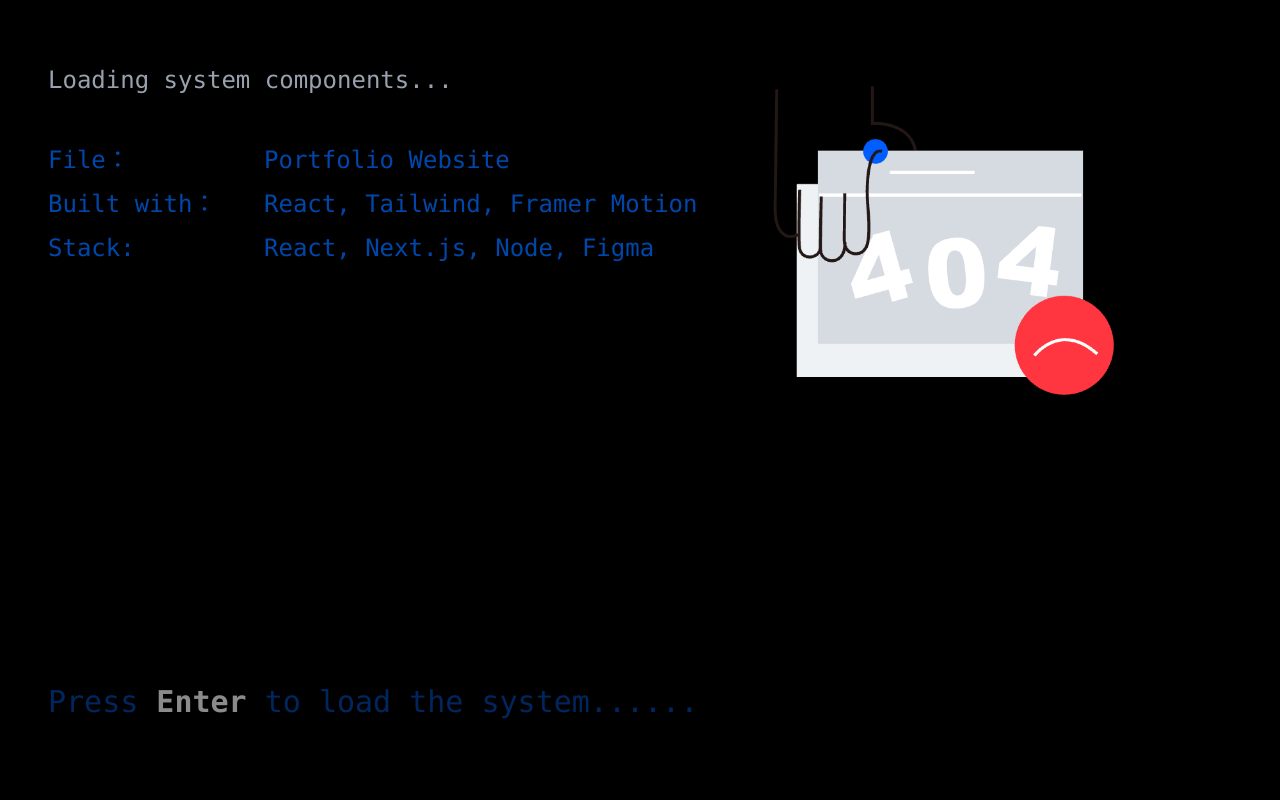
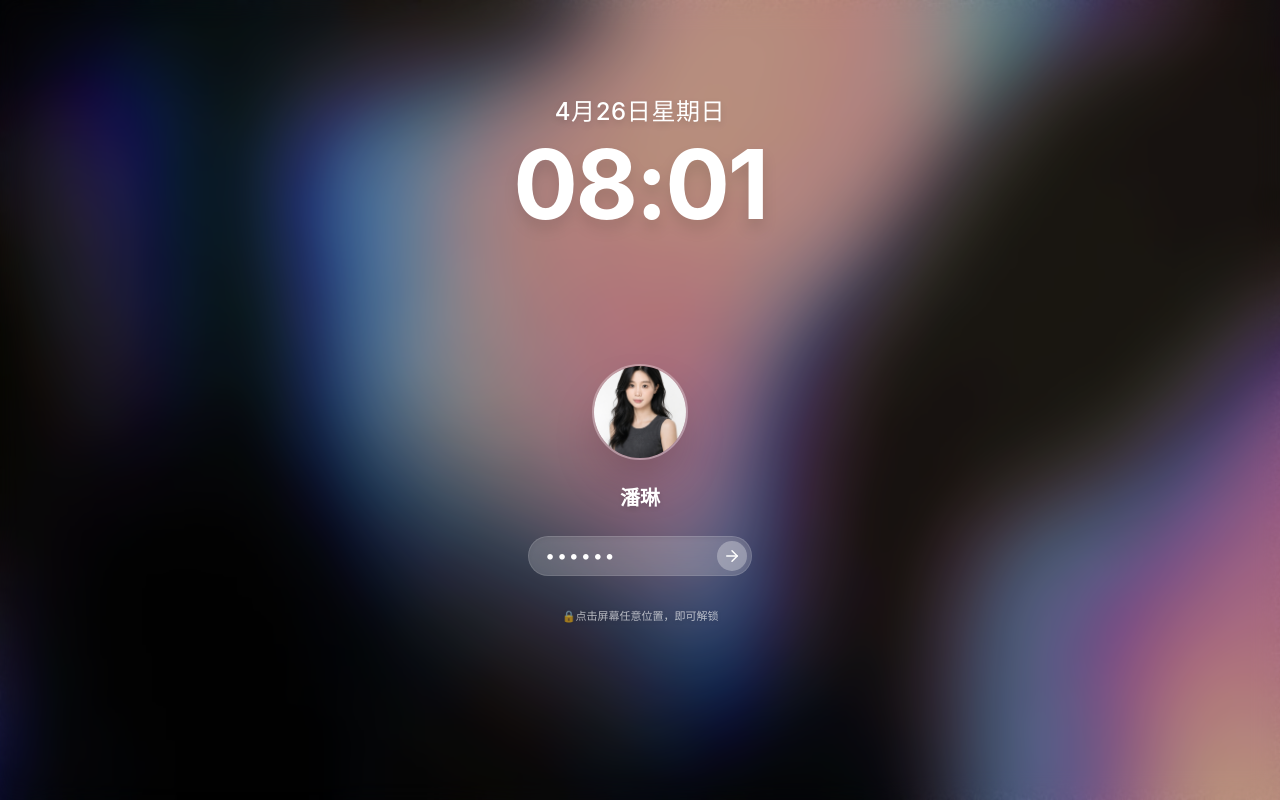
Before and after one commit to lindaaaaapan1011/portfolio, a React (Vite) app: page / in a window 1280 px wide. Built offline with nearby package versions, Linux system fonts and the light colour scheme.

Commit message:
Refactor app state from terminal to lock screen

```diff
--- a/src/App.jsx
+++ b/src/App.jsx
@@ -35,62 +35,7 @@ const RetroCursor = ({ x, y, visible }) => (
 );
 
 // ==========================================
-// 2. 状态 1：复古终端加载页 (Terminal)
-// ==========================================
-const TerminalScreen = ({ onComplete }) => {
-  useEffect(() => {
-    const handleKeyDown = (e) => {
-      if (e.key === 'Enter') onComplete();
-    };
-    window.addEventListener('keydown', handleKeyDown);
-    return () => window.removeEventListener('keydown', handleKeyDown);
-  }, [onComplete]);
-
-  return (
-    <div className={`w-full h-screen bg-black text-[#0047AB] font-mono p-12 text-2xl flex flex-col justify-between cursor-pointer selection:bg-blue-900 ${APPLE_FONT_CLASS}`} onClick={onComplete}>
-      <div className="flex justify-between items-start relative w-full">
-        <motion.div
-          className="w-full max-w-4xl"
-          initial="hidden"
-          animate="visible"
-          variants={{
-            hidden: { opacity: 0 },
-            visible: { opacity: 1, transition: { staggerChildren: 0.1 } }
-          }}
-        >
-          <motion.p variants={{ hidden: { opacity: 0 }, visible: { opacity: 1 } }} className="mb-12 mt-4 text-gray-400">Loading system components...</motion.p>
-          {[
-            { label: 'File：', val: 'Portfolio Website' },
-            { label: 'Built with：', val: 'React, Tailwind, Framer Motion' },
-            { label: 'Stack:', val: 'React, Next.js, Node, Figma' },
-          ].map((item, i) => (
-            <motion.div key={i} className="flex items-start gap-6 mt-3 min-w-[760px]" variants={{ hidden: { opacity: 0, x: -20 }, visible: { opacity: 1, x: 0 } }}>
-              <span className="inline-block w-48 shrink-0">{item.label}</span>
-              <span>{item.val}</span>
-            </motion.div>
-          ))}
-        </motion.div>
-        <motion.img
-          initial={{ opacity: 0, y: -20 }}
-          animate={{ opacity: 1, y: 0 }}
-          transition={{ delay: 0.8, duration: 0.8 }}
-          src="/404.png"
-          alt="404 Error"
-          className="absolute right-8 top-0 w-[512px] object-contain drop-shadow-2xl"
-        />
-      </div>
-      <motion.div
-        initial={{ opacity: 0 }} animate={{ opacity: [0, 1, 0] }} transition={{ repeat: Infinity, duration: 1.5 }}
-        className="mt-auto mb-8"
-      >
-        <p className="text-3xl">Press<span className="font-bold text-white"> Enter</span> to load the system......</p>
-      </motion.div>
-    </div>
-  );
-};
-
-// ==========================================
-// 3. 状态 2：锁屏界面 (Lock Screen)
+// 2. 状态 1：锁屏界面 (Lock Screen)
 // ==========================================
 const LockScreen = ({ onUnlock }) => {
   const [time, setTime] = useState(new Date());
@@ -982,7 +927,7 @@ const ProjectsContent = () => {
 };
 
 // ==========================================
-// 4. 状态 3&4：桌面系统 UI与窗口逻辑 (Desktop)
+// 3. 状态 2&3：桌面系统 UI与窗口逻辑 (Desktop)
 // ==========================================
 const DesktopScreen = () => {
   const [activeWindow, setActiveWindow] = useState(null);
@@ -1275,17 +1220,17 @@ const DesktopScreen = () => {
 };
 
 // ==========================================
-// 5. 主入口 App 容器
+// 4. 主入口 App 容器
 // ==========================================
 export default function PortfolioApp() {
-  const [appState, setAppState] = useState('terminal');
+  const [appState, setAppState] = useState('lockscreen');
   const [cursorPosition, setCursorPosition] = useState({ x: window.innerWidth / 2, y: window.innerHeight / 2 });
   const [cursorVisible, setCursorVisible] = useState(false);
 
   useEffect(() => {
     const checkMobile = () => {
       if (window.innerWidth < 768) setAppState('mobile');
-      else if (appState === 'mobile') setAppState('terminal');
+      else if (appState === 'mobile') setAppState('lockscreen');
     };
     checkMobile();
     window.addEventListener('resize', checkMobile);
@@ -1329,7 +1274,6 @@ export default function PortfolioApp() {
 
   return (
     <div className={`w-full h-screen overflow-hidden select-none bg-black cursor-none ${APPLE_FONT_CLASS}`}>
-      {appState === 'terminal' && <TerminalScreen onComplete={() => setAppState('lockscreen')} />}
       <AnimatePresence>
         {appState === 'lockscreen' && <LockScreen key="lock" onUnlock={() => setAppState('desktop')} />}
       </AnimatePresence>
```
